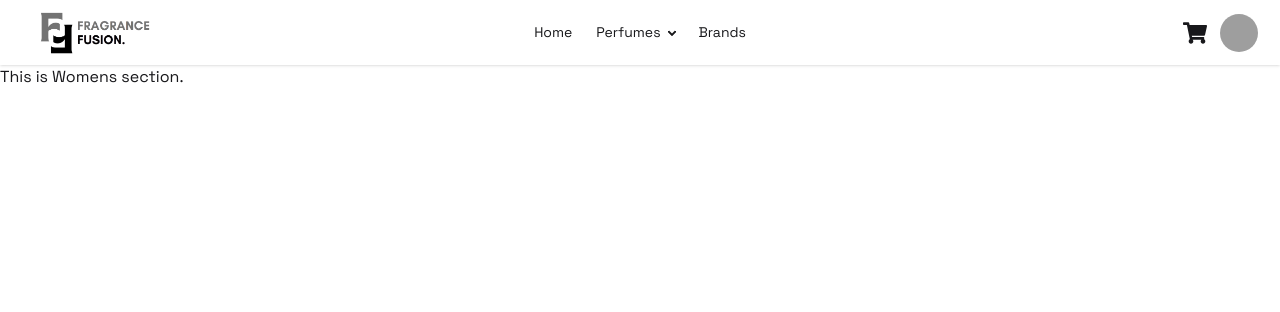
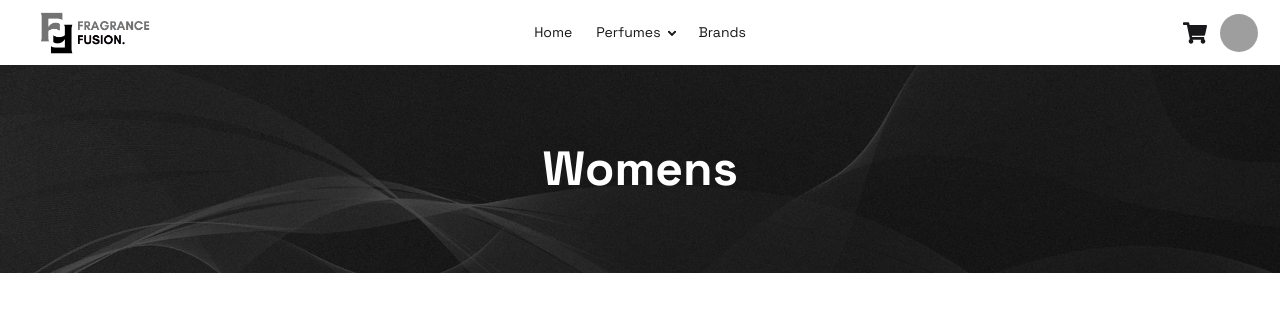
Before and after one commit to Suprio-Das/Fragrance-Fusion, a React (Vite) app: page /womens in a window 1280 px wide. Shown: the top 312 px of the page. Built offline with nearby package versions, Linux system fonts and the light colour scheme; grey boxes are pictures that could not be loaded.

Commit message:
Page title added to the womens page

```diff
--- a/src/Components/Perfumes/Womens.jsx
+++ b/src/Components/Perfumes/Womens.jsx
@@ -1,7 +1,10 @@
+import PageTitle from "../Shared/PageTitle";
+
 const Womens = () => {
+    const title = "Womens";
     return (
         <div>
-            This is Womens section.
+            <PageTitle title={title}></PageTitle>
         </div>
     );
 };
```
